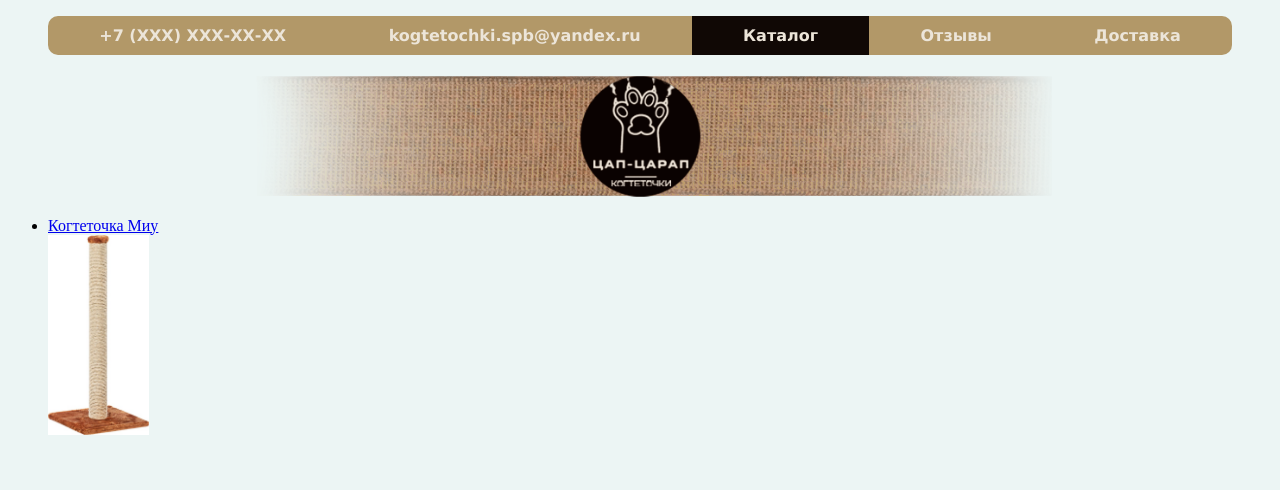
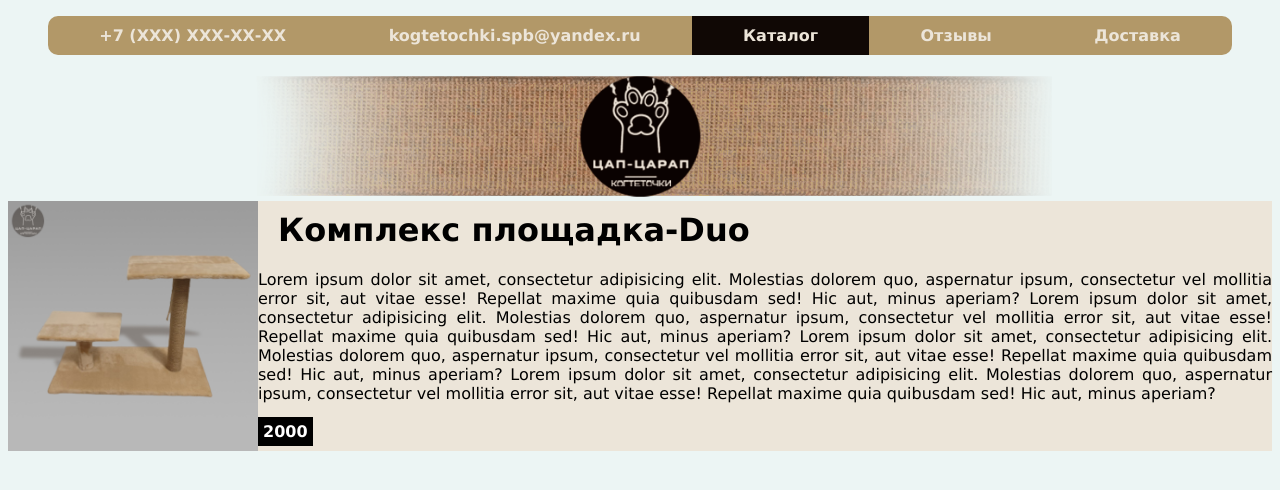
Before and after one commit to DoubleCatHaruka/code, a plain HTML site: page catalog/list.html in a window 1280 px wide. Drawn offline with Linux system fonts and the light colour scheme.

Commit message:
начал верстать каталог

```diff
--- a/catalog/list.html
+++ b/catalog/list.html
@@ -1,25 +1,33 @@
 <!DOCTYPE html>
 <html lang="en">
+
 <head>
     <meta charset="UTF-8">
     <title>Каталог</title>
     <link rel="stylesheet" href="../style.css"> </head>
 </head>
+
 <body>
-     <!-- Верхнее меню   -->
+    <!-- Верхнее меню   -->
     <div class="header">
         <ul>
             <li><a href="tel:+7ХХХХХХХХХХ"> +7 (ХХХ) ХХХ-ХХ-ХХ</a>
             <li><a href="mailto:kogtetochki.spb@yandex.ru"> kogtetochki.spb@yandex.ru</a>
             <li style="background-color: #100805"><a href="catalog/list.html">Каталог</a>
             <li><a href="#">Отзывы</a>
-            <li><a href="#">Доставка</a>
-        </ul>
+            <li><a href="#">Доставка</a> </ul>
         <a href="../index.html"><img src="../img/logo.png" alt="когтеточки"></a>
     </div>
-<ul>
-   <li><a href="item1.html">Когтеточка Миу</a></li>
-   <img src="../img/miu.jpg" alt="Когтеточка Миу" height="200">
-</ul>
+    <!-- Товары   -->
+    <!-- Товар1   -->
+    <div class="item">
+    <div>
+    <img src="../img/item_1.jpg" alt="комплексная когтеточка">
+    <a href="item1.html"><H1>Комплекс площадка-Duo</H1></a>
+    <br>Lorem ipsum dolor sit amet, consectetur adipisicing elit. Molestias dolorem quo, aspernatur ipsum, consectetur vel mollitia error sit, aut vitae esse! Repellat maxime quia quibusdam sed! Hic aut, minus aperiam? Lorem ipsum dolor sit amet, consectetur adipisicing elit. Molestias dolorem quo, aspernatur ipsum, consectetur vel mollitia error sit, aut vitae esse! Repellat maxime quia quibusdam sed! Hic aut, minus aperiam? Lorem ipsum dolor sit amet, consectetur adipisicing elit. Molestias dolorem quo, aspernatur ipsum, consectetur vel mollitia error sit, aut vitae esse! Repellat maxime quia quibusdam sed! Hic aut, minus aperiam? Lorem ipsum dolor sit amet, consectetur adipisicing elit. Molestias dolorem quo, aspernatur ipsum, consectetur vel mollitia error sit, aut vitae esse! Repellat maxime quia quibusdam sed! Hic aut, minus aperiam?
+    <br><br><sp>2000</sp>
+    </div>
+    </div>
 </body>
+
 </html>
--- a/style.css
+++ b/style.css
@@ -86,3 +86,60 @@ body {
     width: 90%;
     margin: 0px auto;
 }
+/* ------------------Каталог--------------------- */
+.item {
+
+     /*шрифт*/
+    font-family: Verdana;
+    /*убрать декорирование ссылки*/
+    text-decoration: none;
+    /*Цвет шрифта*/
+    color: black;
+    text-align: justify;
+}
+.item div {
+    height: 250px;
+}
+.item text{
+    margin-left: 10px;
+}
+.item div:nth-child(2n+1){
+    background-color: #ece5d9;
+}
+.item div:nth-child(2n){
+    background-color: #b29868;
+}
+.item img{
+    width: 250px;
+    float: left;
+}
+.item a{
+    /*шрифт*/
+    font-family: Verdana;
+    /*толщина шрифта*/
+    font-weight: bold;
+    /*убрать декорирование ссылки*/
+    text-decoration: none;
+    /*Цвет шрифта*/
+    color: black;
+    padding: 10px;
+}
+.item a:hover{
+    /*Цвет шрифта*/
+    color: white;
+    background-color: black;
+    padding: 10px;
+}
+.item H1{
+    display: inline-block;
+    margin-left: 10px;
+    margin-top: 10px;
+}
+.item sp {
+    background-color: black;
+    color: white;
+    /*толщина шрифта*/
+    margin-bottom: auto;
+    font-weight: bold;
+    padding: 5px;
+}
```
Also changed, not shown: img/item_1.jpg (added).
